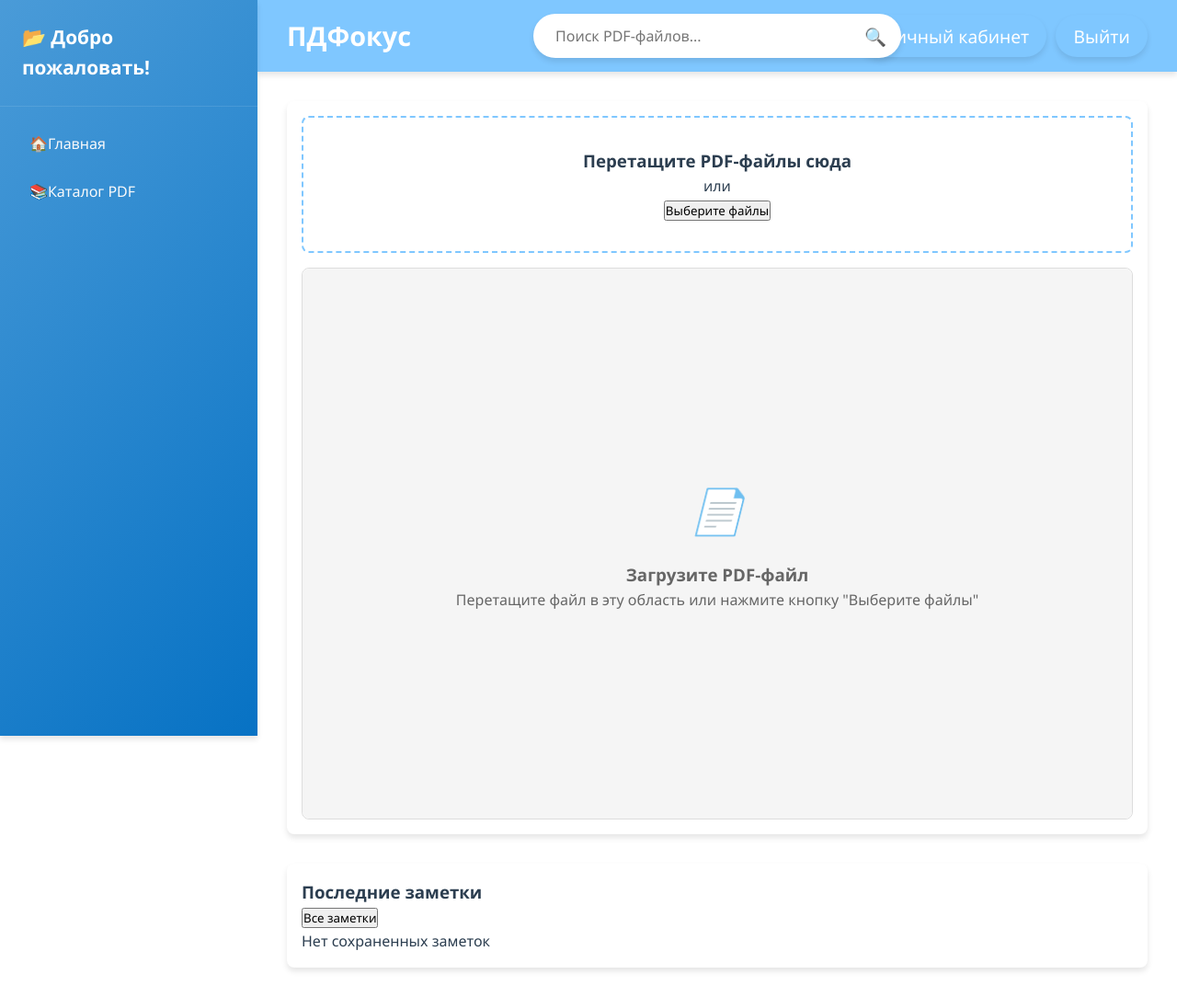
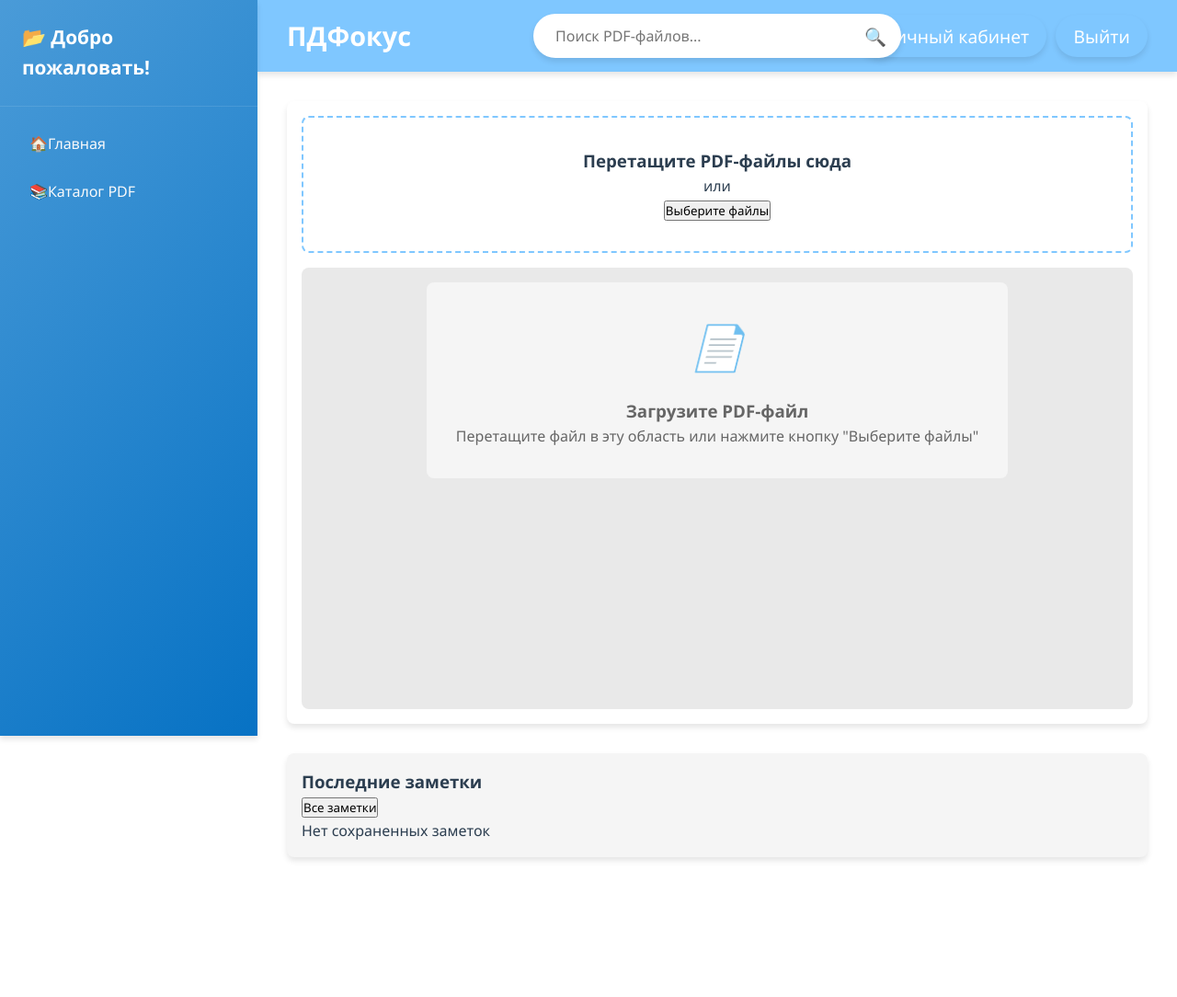
Before and after one commit to CodeOfArtemis/PDFocus, a Django app: page / in a window 1280 px wide. Shown: the whole page at 92% size. After the commit the page ends 936 px from the top, so only its background shows below. Run offline with Django 5.2, Linux system fonts and the light colour scheme; the visitor is signed in with stand-in values (Sample User, id 1); data that the repository does not hold is empty.

Commit message:
fix(ui): Adjust PDF viewer size and aspect ratio
- Made PDF viewer container height dynamic to fit content. - Ensured PDF canvas maintains correct aspect ratio.

```diff
--- a/manage.py
+++ b/manage.py
@@ -16,7 +16,7 @@ def main():
             "forget to activate a virtual environment?"
         ) from exc
     execute_from_command_line(sys.argv)
-
+#Set-ExecutionPolicy -ExecutionPolicy Bypass -Scope Process
 
 if __name__ == '__main__':
     main()
--- a/static/css/styles.css
+++ b/static/css/styles.css
@@ -333,16 +333,27 @@ header {
 }
 
 #pdf-viewer {
-    width: 100%;
-    height: 600px;
-    border: 1px solid #ddd;
+    background: #e9e9e9;
+    padding: 1rem;
     border-radius: var(--border-radius);
+    min-height: 60vh;
+    max-height: 90vh;
+    height: auto;
+    overflow-y: auto;
     position: relative;
+    display: flex;
+    justify-content: center;
+}
+
+#pdf-viewer canvas {
+    max-width: 100%;
+    height: auto;
+    object-fit: contain;
 }
 
 /* Заметки */
 .notes-container {
-    background: white;
+    background: var(--light-gray);
     border-radius: var(--border-radius);
     box-shadow: var(--shadow);
     padding: 1rem;
```
Also changed, not shown: 4 other files.
